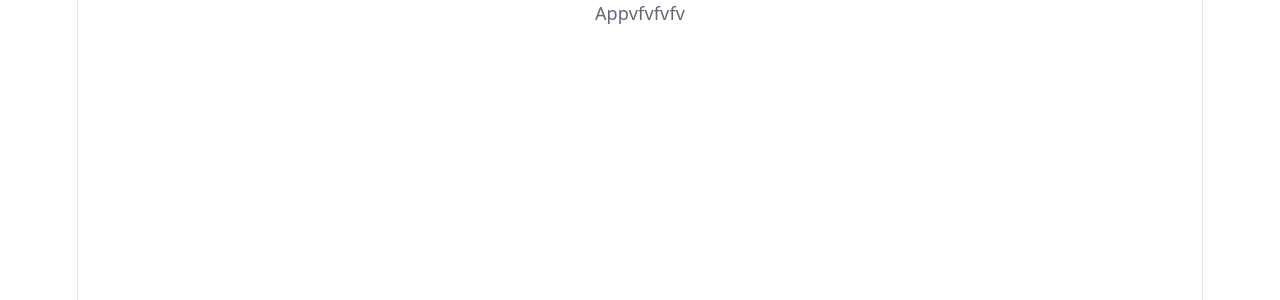
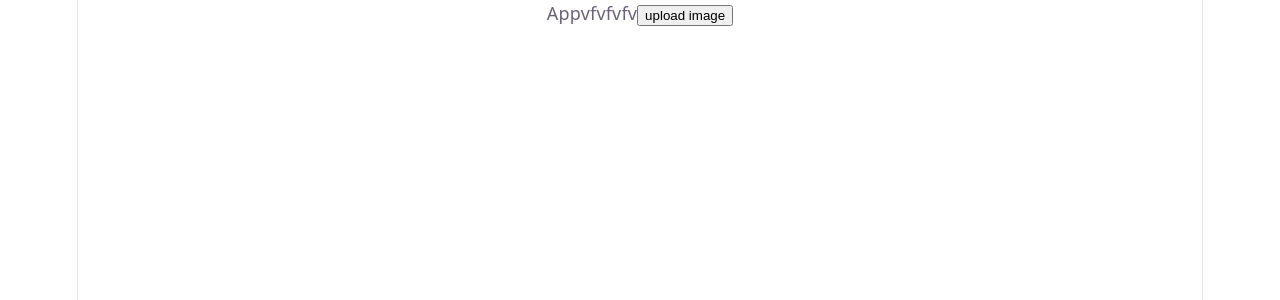
Before and after one commit to AbdulSamad001122/test-folder-for-code-reviewer, a React (Vite) app: page / in a window 1280 px wide. Shown: the top 300 px of the page. Built offline with nearby package versions, Linux system fonts and the light colour scheme.

Commit message:
featt profile pic v4

```diff
--- a/src/App.jsx
+++ b/src/App.jsx
@@ -1,7 +1,12 @@
 import React from "react";
 
+
+
 const App = () => {
-  return <div>Appvfvfvfv</div>;
+  return <div>Appvfvfvfv
+
+    <button>upload image</button>
+  </div>;
 };
 
 export default App;
```
